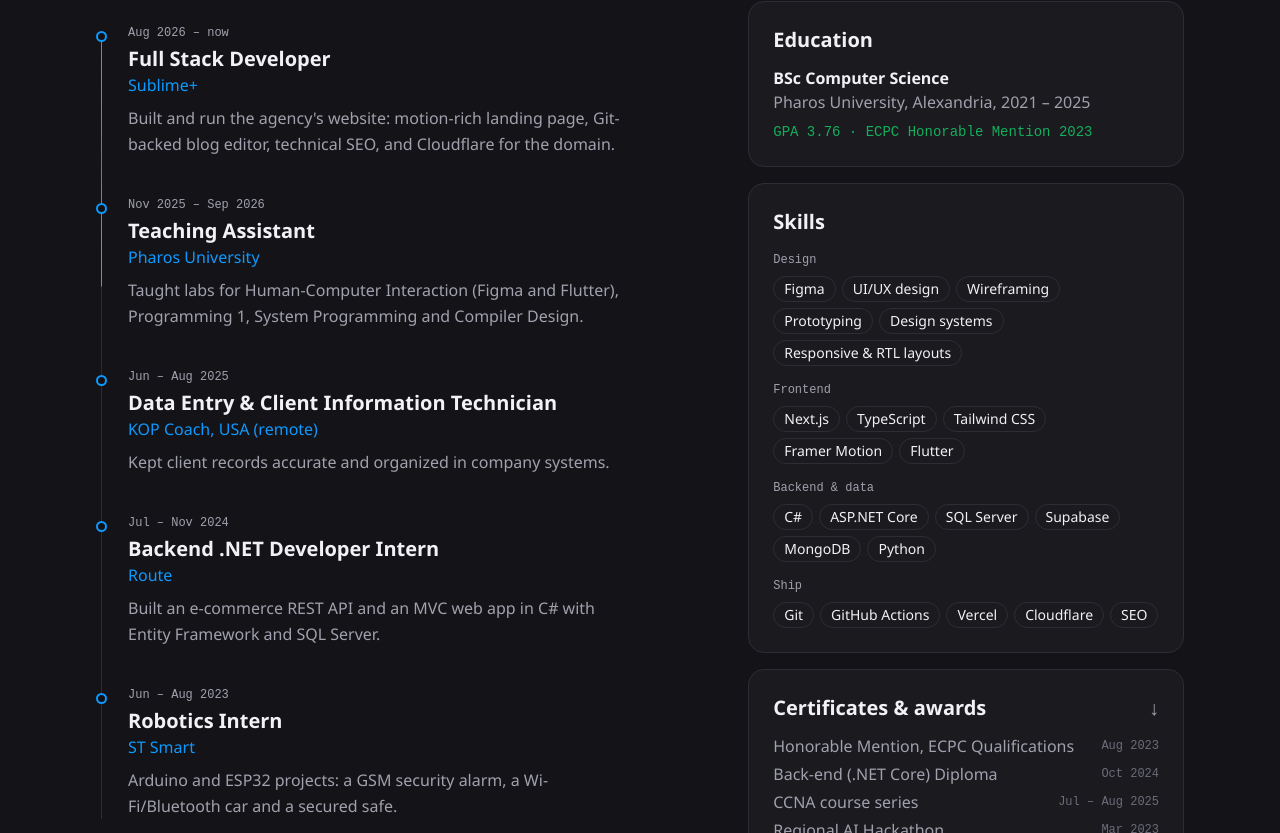
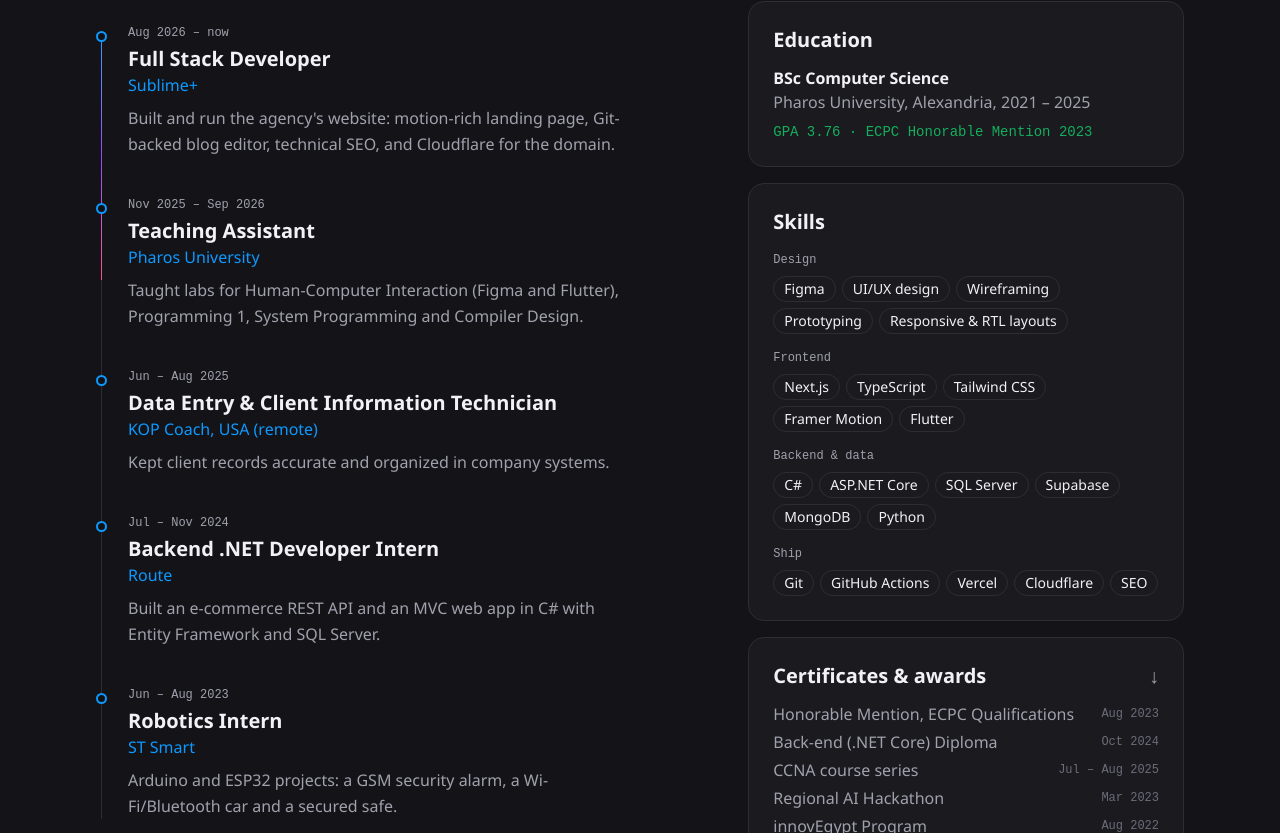
Before and after one commit to MayarIssa/mayar-portfolio, a Next.js app: page / in a window 1280 px wide. Shown: the part 6020-6853 px from the top of the page. Built offline with nearby package versions, Linux system fonts and the light colour scheme.

Commit message:
Skills: list only what the projects show

```diff
--- a/src/content.ts
+++ b/src/content.ts
@@ -393,7 +393,7 @@
 ];
 
 export const skills: { group: string; items: string[] }[] = [
-  { group: "Design", items: ["Figma", "UI/UX design", "Wireframing", "Prototyping", "Design systems", "Responsive & RTL layouts"] },
+  { group: "Design", items: ["Figma", "UI/UX design", "Wireframing", "Prototyping", "Responsive & RTL layouts"] },
   { group: "Frontend", items: ["Next.js", "TypeScript", "Tailwind CSS", "Framer Motion", "Flutter"] },
   { group: "Backend & data", items: ["C#", "ASP.NET Core", "SQL Server", "Supabase", "MongoDB", "Python"] },
   { group: "Ship", items: ["Git", "GitHub Actions", "Vercel", "Cloudflare", "SEO"] },
```
